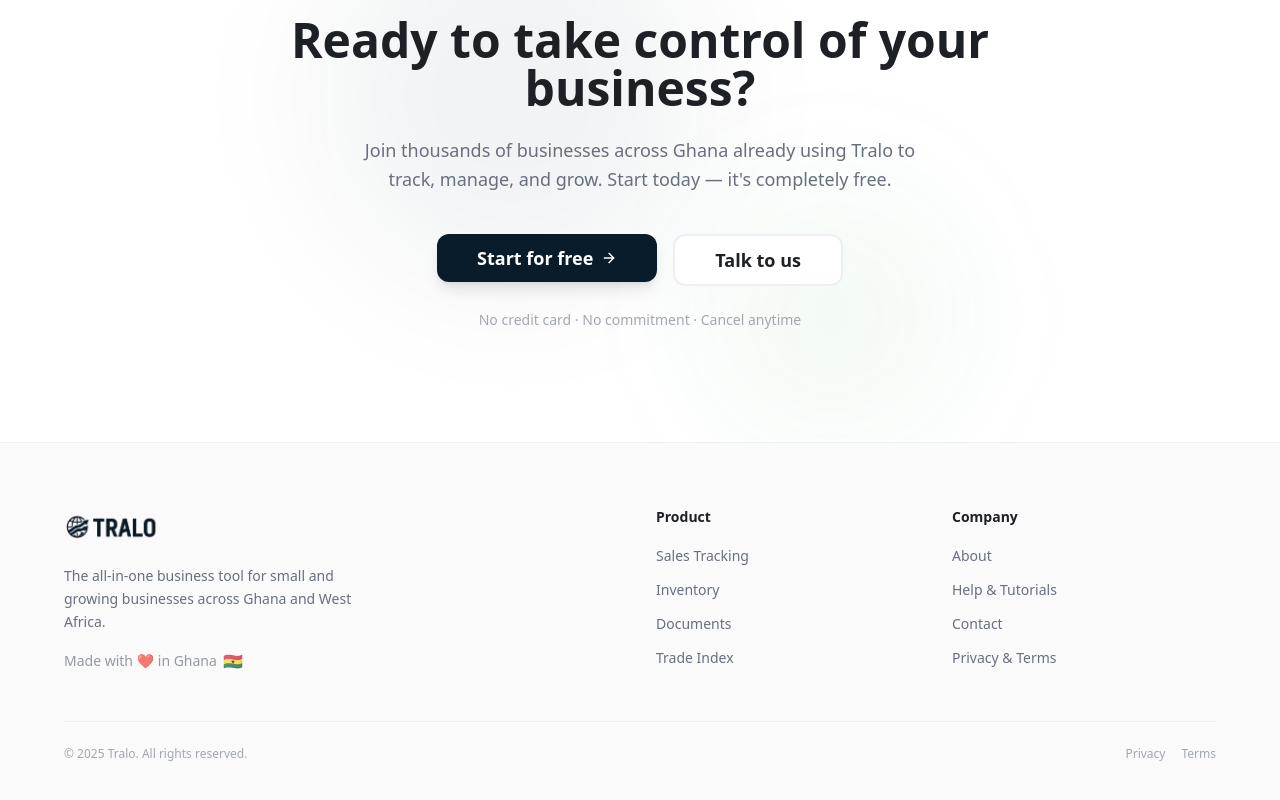
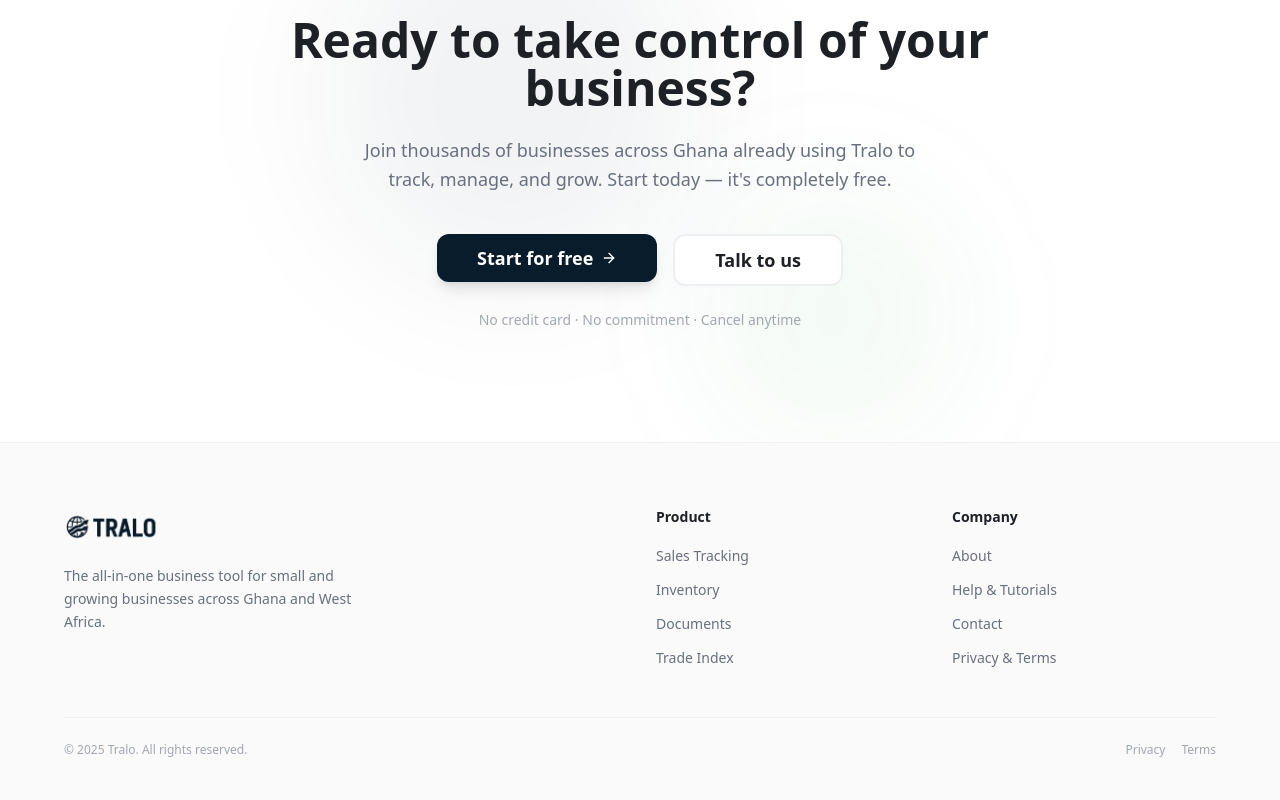
Before and after one commit to Retr0-Xan/Tralo-main, a React (Vite) app: page / in a window 1280 px wide. Shown: the part 4134-4934 px from the top of the page. Built offline with nearby package versions, Linux system fonts and the light colour scheme; the HTML template or start-up script is replaced by a standard one.

Commit message:
Updated footer

```diff
--- a/src/components/Footer.tsx
+++ b/src/components/Footer.tsx
@@ -26,9 +26,7 @@
             <p className="mt-4 text-sm text-muted-foreground max-w-xs leading-relaxed">
               The all-in-one business tool for small and growing businesses across Ghana and West Africa.
             </p>
-            <p className="mt-4 text-sm text-muted-foreground/70 flex items-center gap-1.5">
-              Made with ❤️ in Ghana <span className="text-base">🇬🇭</span>
-            </p>
+
           </div>
 
           {/* Product links */}
```
